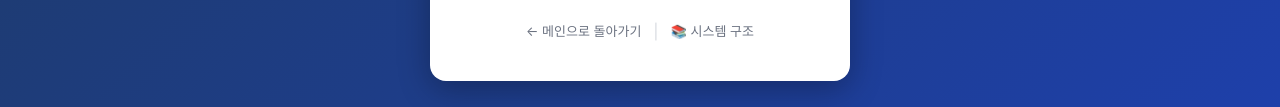
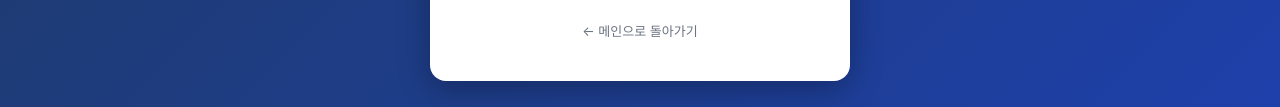
Before and after one commit to jeonter-hash/ksa_gdax_survey, a website: page public/admin/login.html in a window 1280 px wide. Shown: the part 561-668 px from the top of the page. Drawn offline with Linux system fonts and the light colour scheme.

Commit message:
fix: remove system architecture link from login page

```diff
--- a/public/admin/login.html
+++ b/public/admin/login.html
@@ -49,8 +49,6 @@
 
   <div class="back-link">
     <a href="/">← 메인으로 돌아가기</a>
-    <span style="color:#d1d5db; margin:0 8px;">|</span>
-    <a href="/system-architecture.html" target="_blank">📚 시스템 구조</a>
   </div>
 </div>
 
```
